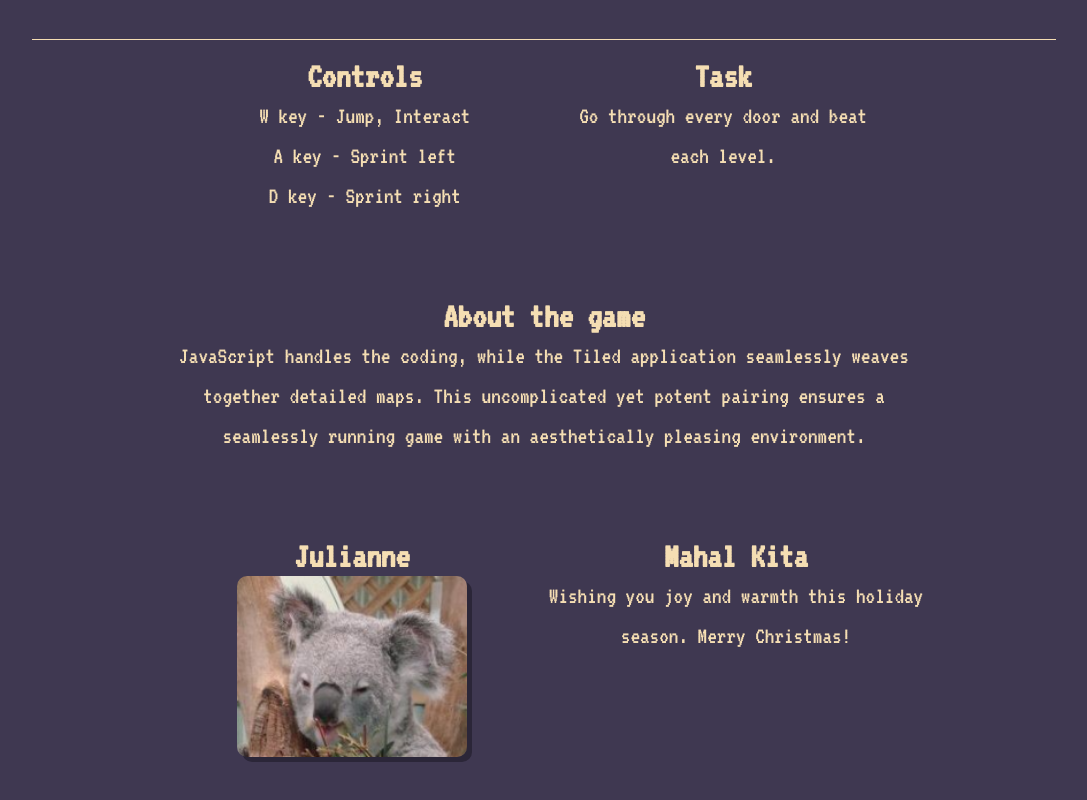
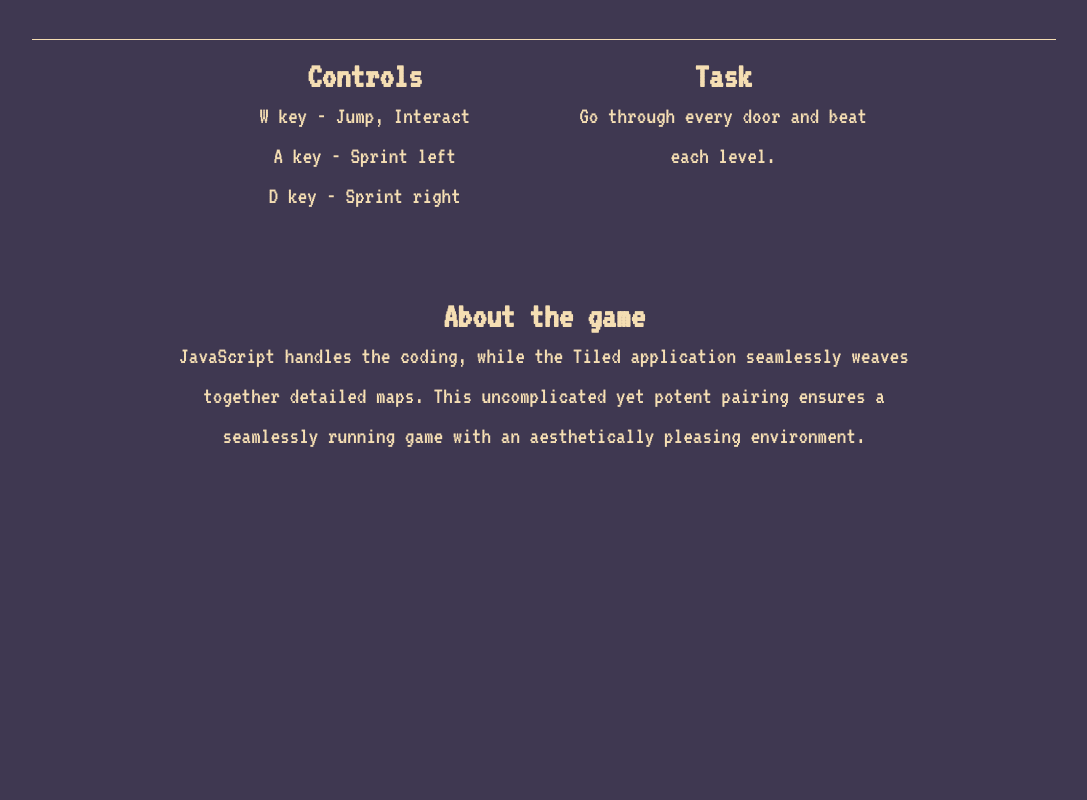
Before and after one commit to CartValderama/Dungeon-Escape, a plain HTML site: page index.html in a window 1280 px wide. Shown: the part 710-1510 px from the top of the page, without its empty margins (96-1183 px from the left). After the commit the page ends 1262 px from the top, so only its background shows below. Drawn offline with nearby package versions, Linux system fonts and the light colour scheme; no server answers.

Commit message:
Update index.html

```diff
--- a/index.html
+++ b/index.html
@@ -42,17 +42,6 @@
                 environment.</p>
         </div>
     </section>
-    <section class="container four">
-        <div>
-            <h2>Julianne</h2>
-            <img src="./img/julianne.png" alt="tia">
-        </div>
-        <div>
-            <h2>Mahal Kita</h2>
-            <p>Wishing you joy and warmth this holiday season. Merry Christmas!</p>
-        </div>
-
-    </section>
 </body>
 <script src="https://cdnjs.cloudflare.com/ajax/libs/howler/2.2.3/howler.min.js"
     integrity="sha512-6+YN/9o9BWrk6wSfGxQGpt3EUK6XeHi6yeHV+TYD2GR0Sj/cggRpXr1BrAQf0as6XslxomMUxXp2vIl+fv0QRA=="
```
